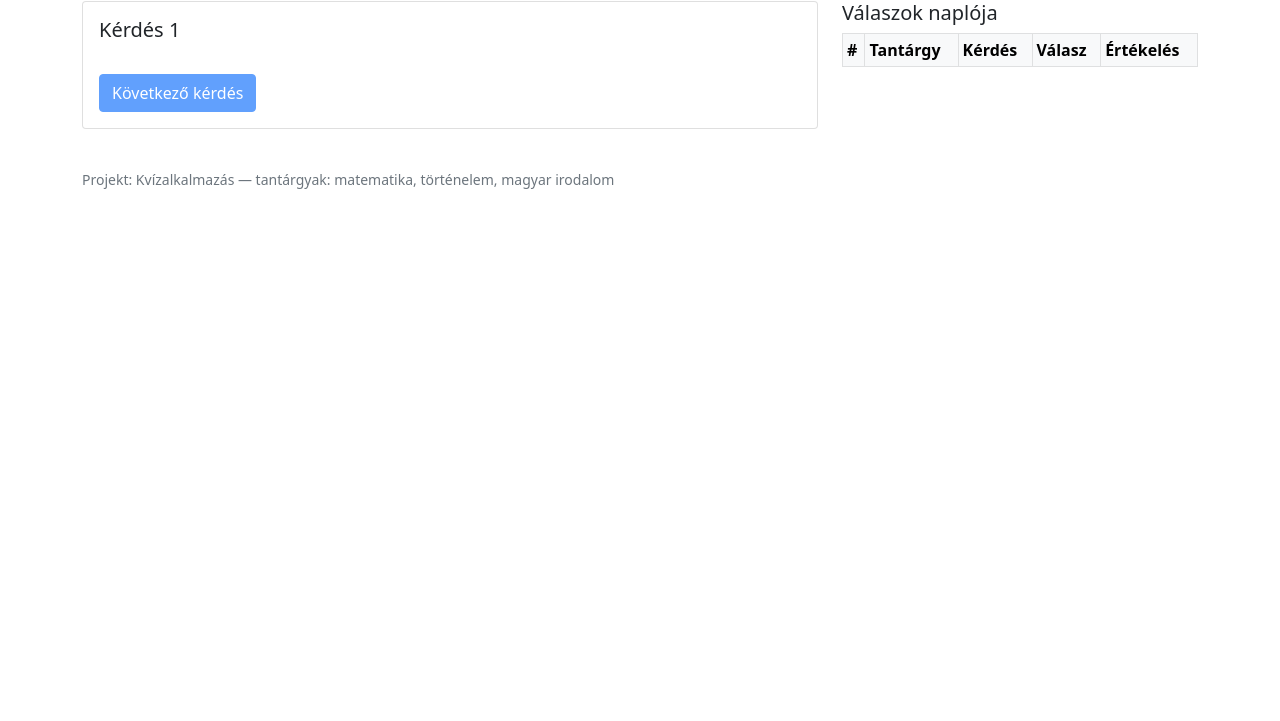
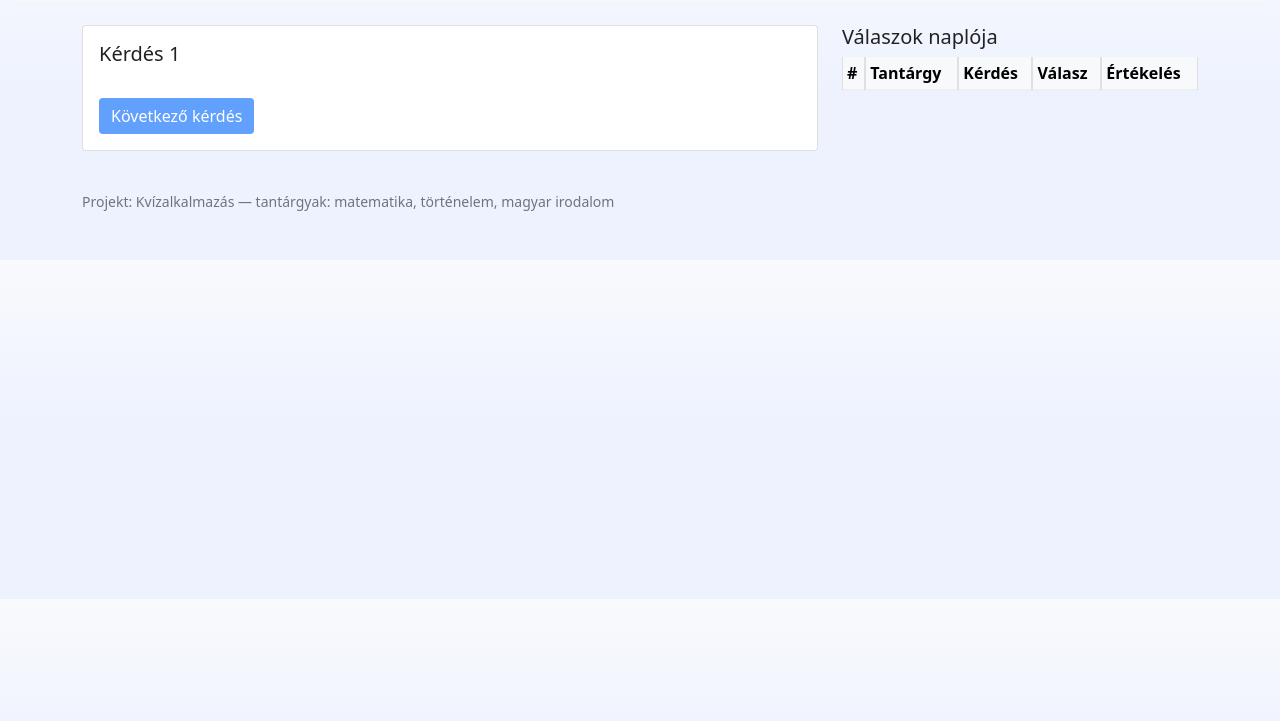
Before and after one commit to FeherZoltan/Projektmunka1, a plain HTML site: page index.html in a window 1280 px wide. Shown: the part 79-800 px from the top of the page. Drawn offline with nearby package versions, Linux system fonts and the light colour scheme.

Commit message:
improving CSS

```diff
--- a/index.js
+++ b/index.js
@@ -16,7 +16,7 @@ const quizQuestions = [
         //3+1
         question: "Mi volt a szabadságharc végének szimbolikus dátuma (a világosi fegyverletétel)?",
         answers: ["1849. május 1.", "1849. június 13.", "1849. augusztus 13.", "1849. október 6."],
-        corrects: 2
+        corrects: 2,
     },
 
 ]
--- a/style.css
+++ b/style.css
@@ -5,7 +5,20 @@ body { padding-bottom: 40px; }
 
 .list-group-item { cursor: pointer; }
 .list-group-item input { margin-right: 10px; }
-<<<<<<< HEAD
-=======
 
->>>>>>> 856d3182d1f43e00646f4686c4e81ce6a924bec9
+body{
+	padding:1.5rem 1rem 3rem;
+	background: linear-gradient(180deg,#f8fafc 0%, #eef2ff 50%);
+	font-family: system-ui, -apple-system, 'Segoe UI', Roboto, 'Helvetica Neue', Arial;
+	color:#222;
+}
+
+#answers-table{ border-collapse:separate; border-spacing:0; width:100%; }
+#answers-table thead th{ background:(#ffffff, #f7f9fc); border-bottom:2px solid rgba(0,0,0,0.04); }
+#answers-table tbody tr{ transition: background .12s ease; }
+#answers-table tbody tr:nth-child(odd){ background: rgba(255,255,255,0.6); }
+#answers-table tbody tr td{ vertical-align:middle; }
+
+.btn-primary{ background: ( #0b57b6); border:0; }
+.btn-primary{ background: ( #0b57b6); border:0; }
+.btn-success{ background: (#28a745,#1e7e34); border:0; }
```
